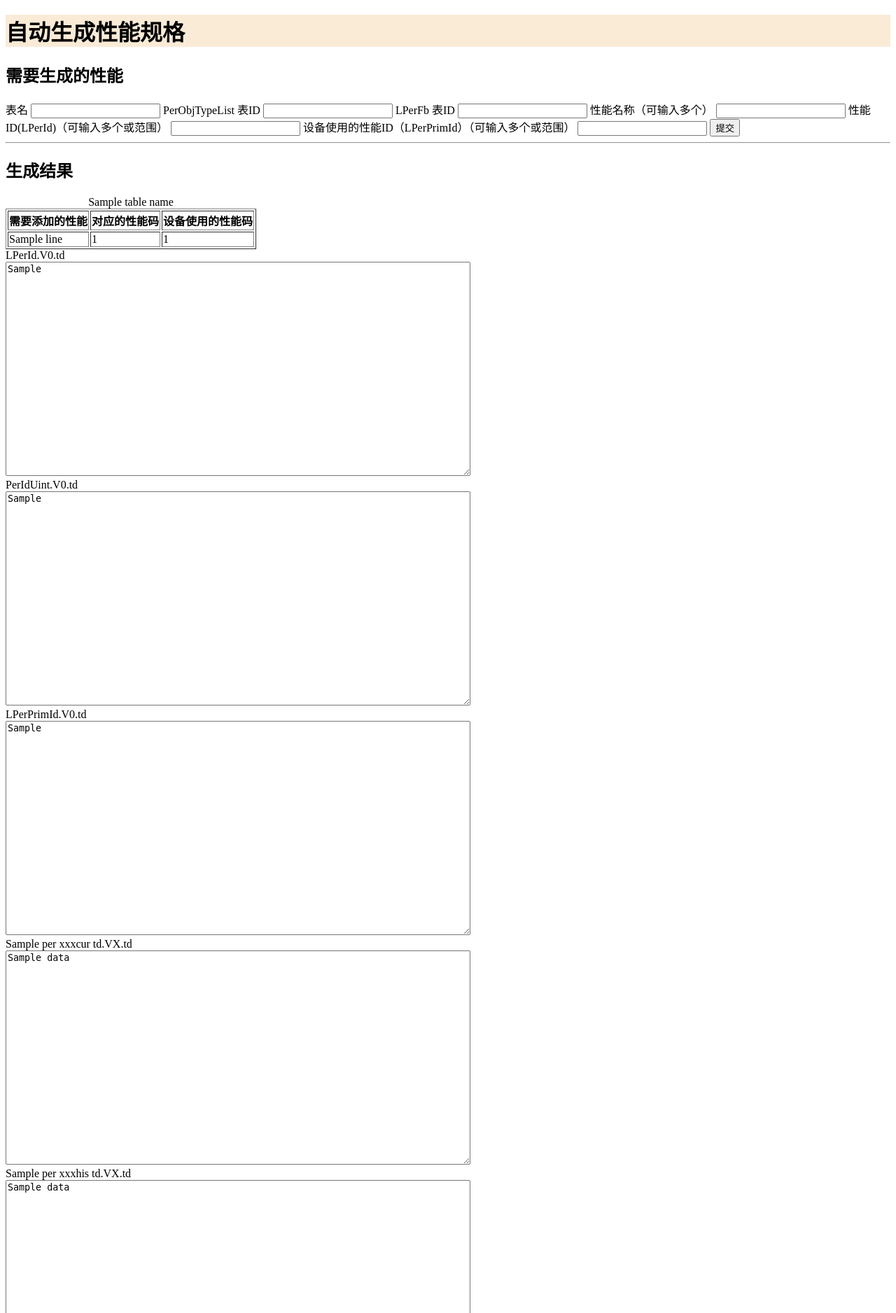
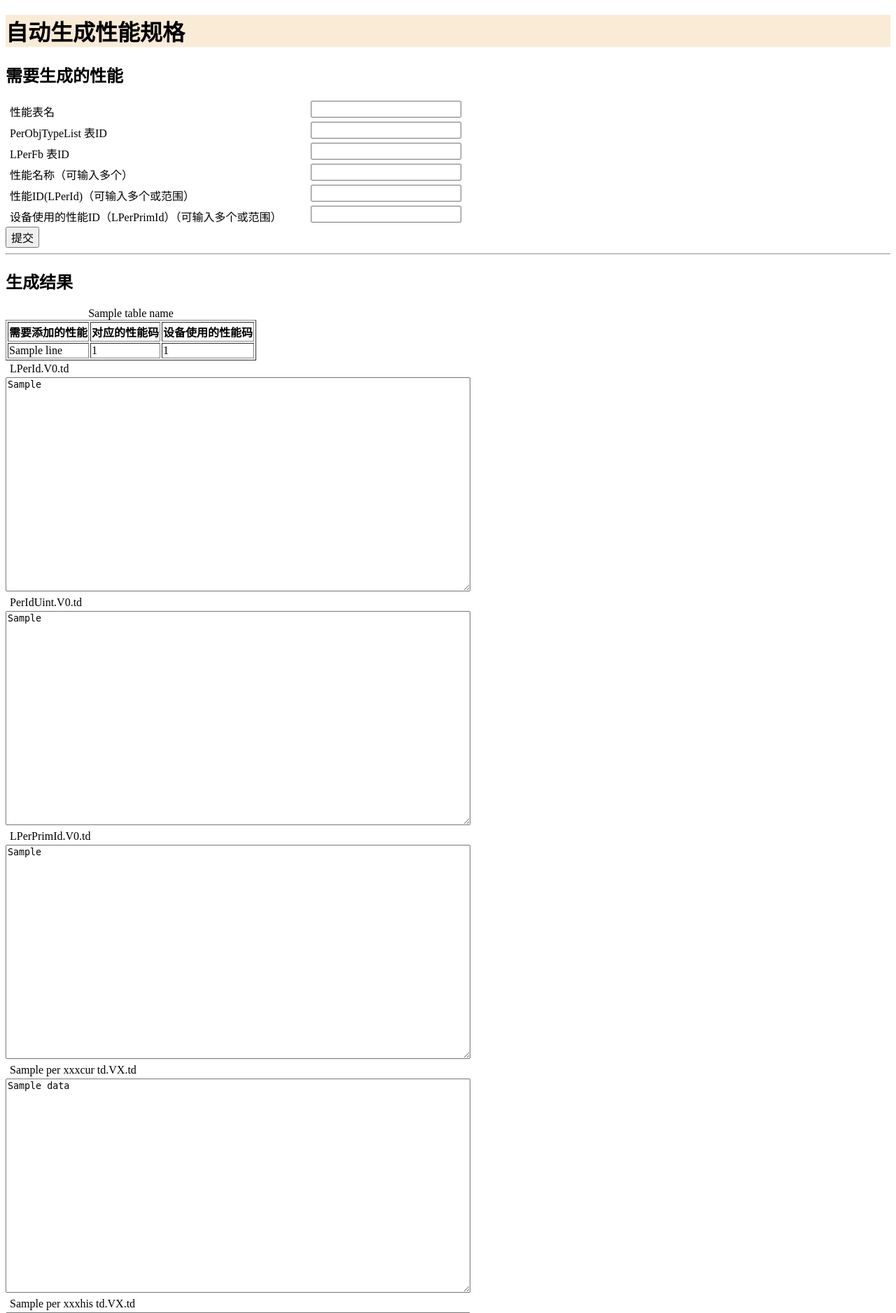
Before and after one commit to lightthgil/textPer, a Django app: template templates/index.html in a window 1280 px wide. Shown: the top 1876 px of the page at 70% size. Run offline with Django 3.2, Linux system fonts and the light colour scheme; the template is opened without the code that fills it: most values are stand-ins (such as "Sample title", 1, 10 or a date in 2020).

Commit message:
1.实现card_opxx_phy.cpp 2.tool_fid.cpp增加CvtFidLong64ToStr函数的实现

```diff
--- a/templates/index.html
+++ b/templates/index.html
@@ -1,5 +1,28 @@
 <!DOCTYPE html>
 <html lang="en">
+    <style>
+        fieldset{
+            background-color: #f1f1f1;
+            border: none;
+            border-radius: 2px;
+            margin-bottom: 12px;
+            overflow: hidden;
+            padding: 0 .625em;
+        }
+
+        label{
+            cursor: pointer;
+            display: inline-block;
+            padding: 3px 6px;
+            text-align: left;
+            width: 420px;
+            vertical-align: top;
+        }
+
+        input{
+            font-size: inherit;
+        }
+    </style>
 <head>
     <meta charset="UTF-8">
     <title>test</title>
@@ -8,18 +31,24 @@
     <h1 style="background-color: antiquewhite;color: black;">自动生成性能规格</h1>
     <h2 style="...">需要生成的性能</h2>
         <form action="/index/" method="post">{% csrf_token %}
-            <label>表名</label>
+            <label>性能表名</label>
             <input type="text" name="requestPerTabelName"/>
+            <br />
             <label>PerObjTypeList 表ID</label>
             <input type="text" name="requestPerObjTypeListId"/>
+            <br />
             <label>LPerFb 表ID</label>
             <input type="text" name="requestPerFbId"/>
+            <br />
             <label>性能名称（可输入多个）</label>
             <input type="text" name="requestPerName"/>
+            <br />
             <label>性能ID(LPerId)（可输入多个或范围）</label>
             <input type="text" name="requestPerId"/>
+            <br />
             <label>设备使用的性能ID（LPerPrimId）（可输入多个或范围）</label>
             <input type="text" name="requestPrimId"/>
+            <br />
             <input type="submit" value="提交"/>
         </form>
     <hr />
@@ -169,6 +198,10 @@
     <br>
     <textarea rows="7" cols="80">{{ cardEthernetPhyCpp }}</textarea>
     <br>
+    <label>card_opxx_phy.cpp</label>
+    <br>
+    <textarea rows="7" cols="80">{{ cardOpxxPhyCpp }}</textarea>
+    <br>
 
 
     <script src="/static/js/jquery-1.12.4.js"></script>
```
Also changed, not shown: spec/views.py (+29 -3 lines).
